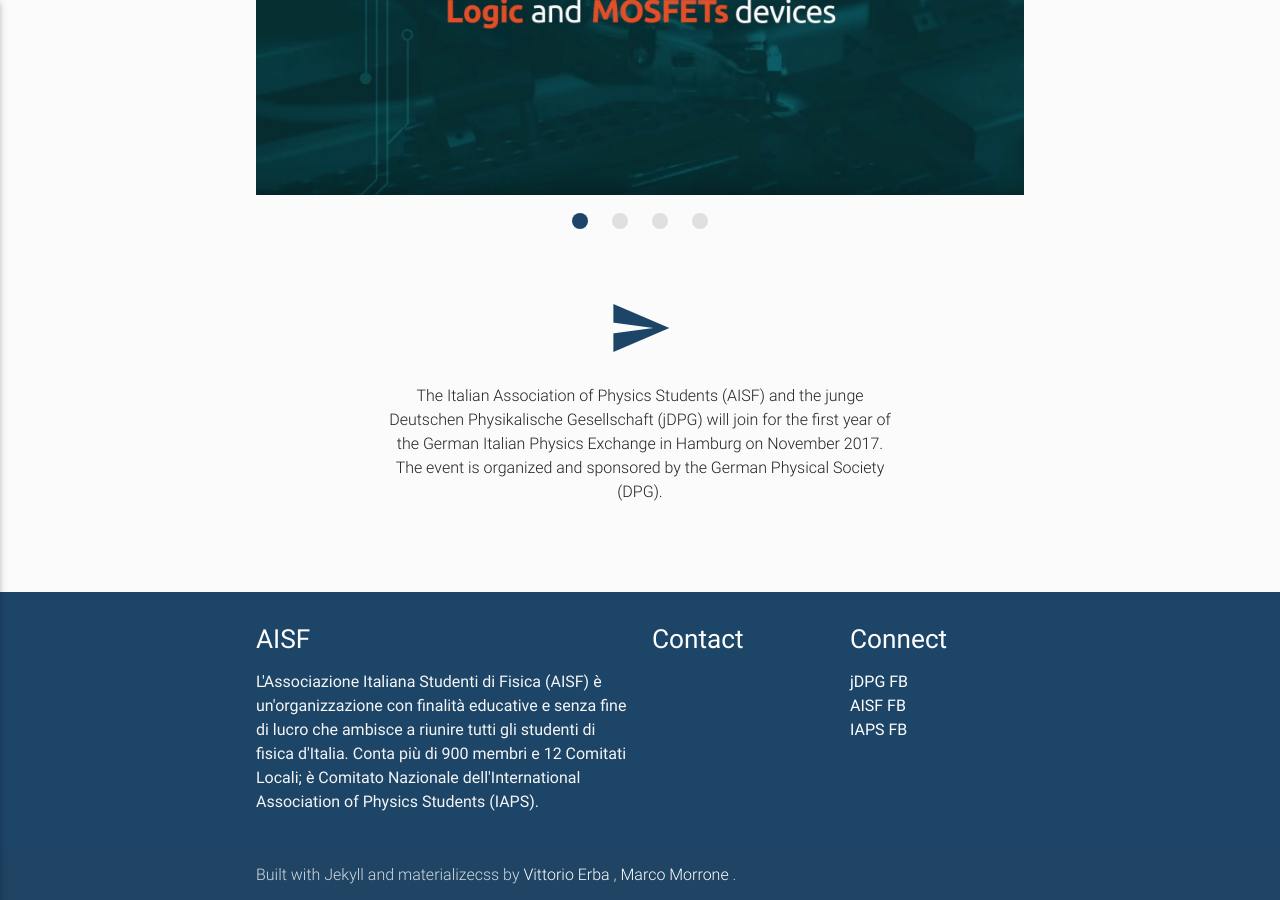
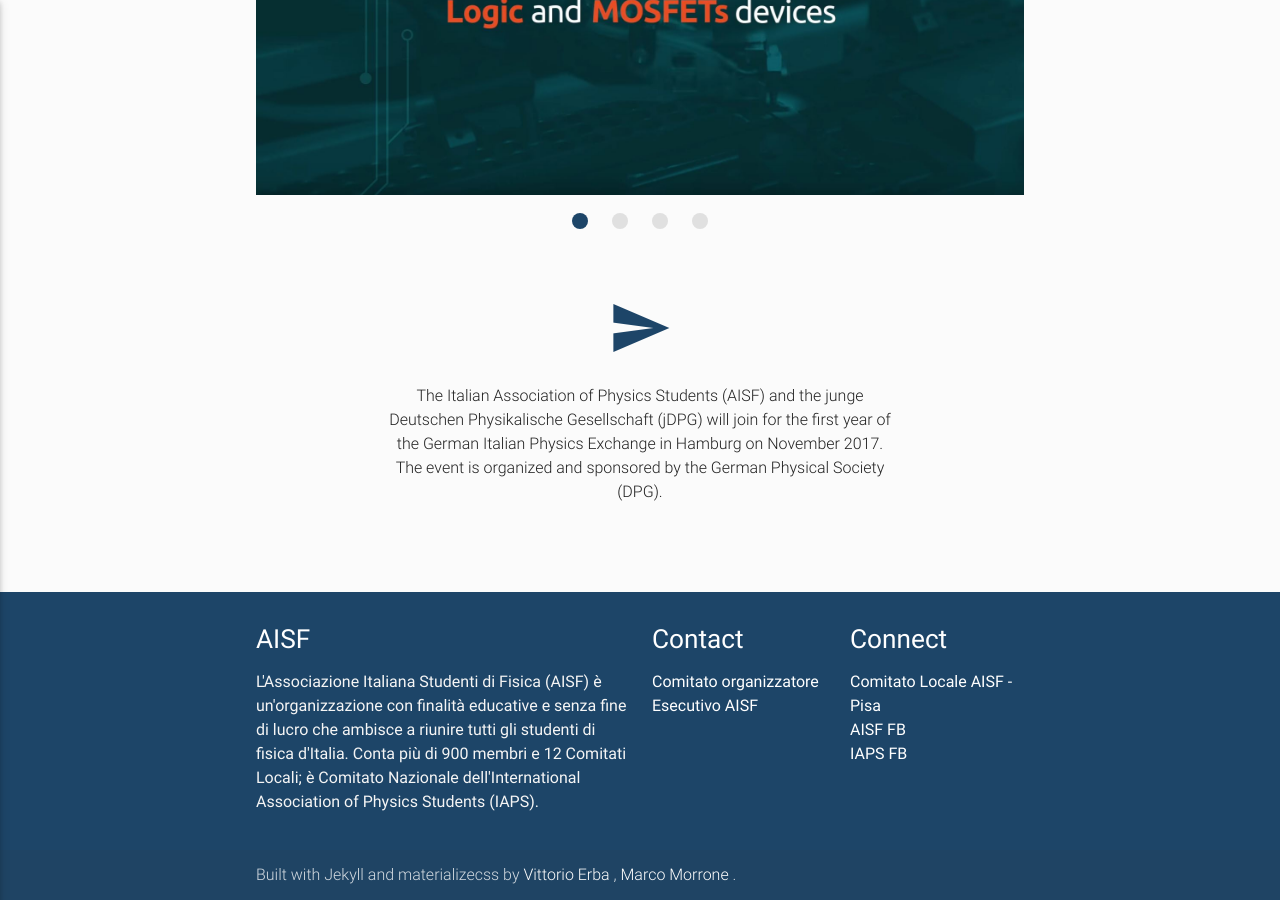
Before and after one commit to AndreaGurgone/AndreaGurgone.github.io, a Jekyll site: the page built from index.html, in a window 1280 px wide and 900 px high, scrolled down 964 px. Built offline with Jekyll 4.4.1, drawn with Linux system fonts in a browser that asks for light colours; nearby versions of some CDN libraries.

Commit message:
Update footer.yml

```diff
--- a/_data/footer.yml
+++ b/_data/footer.yml
@@ -1,15 +1,15 @@
 title: AISF
 descr: L'Associazione Italiana Studenti di Fisica (AISF) è un'organizzazione con finalità educative e senza fine di lucro che ambisce a riunire tutti gli studenti di fisica d'Italia. Conta più di 900 membri e 12 Comitati Locali; è Comitato Nazionale dell'International Association of Physics Students (IAPS).
 
-Contact:
+contact:
   - name: Comitato organizzatore
     mail: cisf2018@ai-sf.it
   - name: Esecutivo AISF
     mail: esecutivo@ai-sf.it
 
 connect:
-  - name: jDPG FB
-    url: https://www.facebook.com/jungedpg
+  - name: Comitato Locale AISF - Pisa
+    url: https://www.facebook.com/ComitatoLocalePisa/
   - name: AISF FB
     url: http://www.facebook.com/ass.it.stud.fis
   - name: IAPS FB
```
